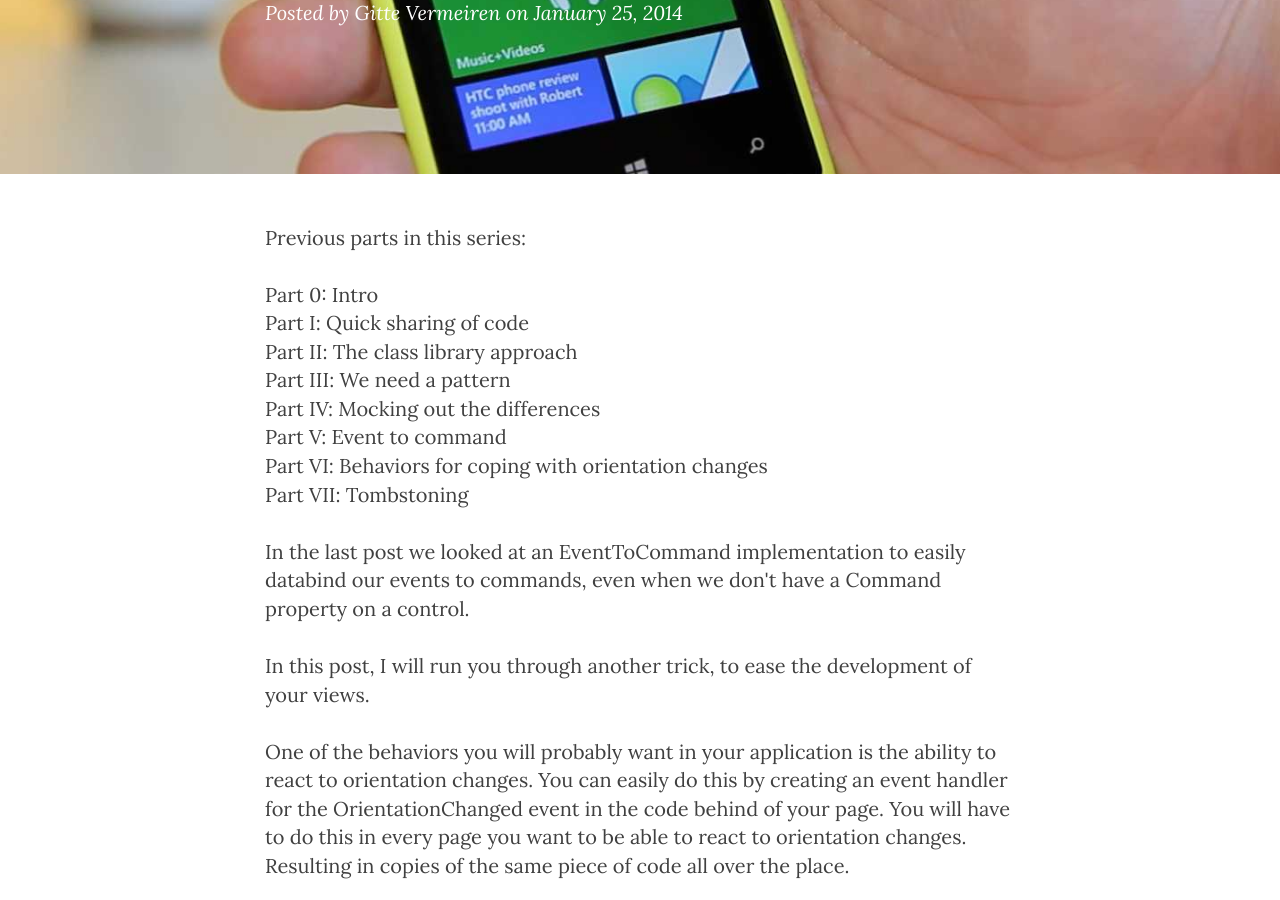
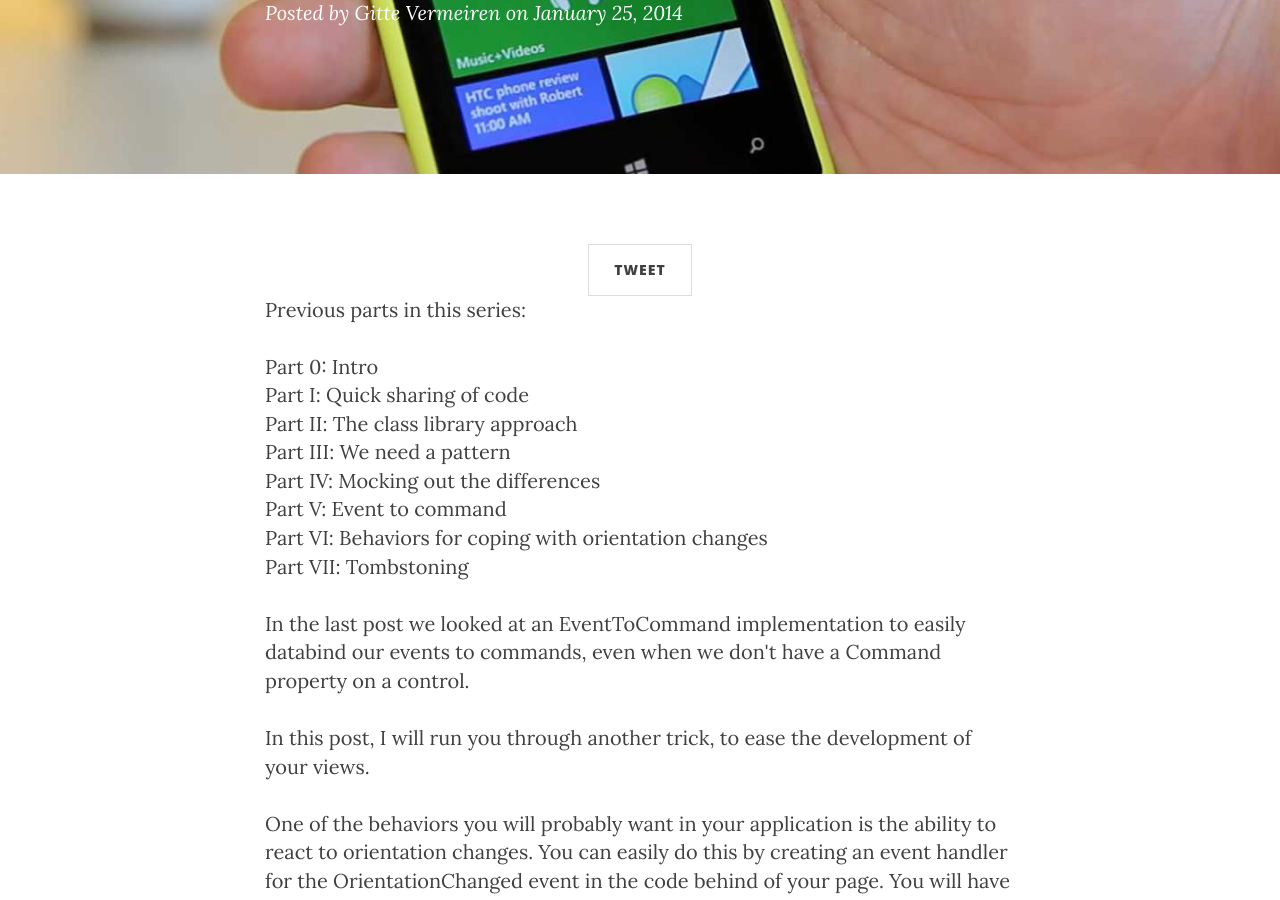
Before and after one commit to vermegi/vermegi.github.io, a Jekyll site: the page built from _posts/2014-01-25-building-cross-platform-solution-for.html, in a window 1280 px wide and 900 px high, scrolled down 456 px. Built offline with Jekyll 4.4.1, drawn with Linux system fonts in a browser that asks for light colours; nearby versions of some CDN libraries; comment, search, counter and statistics services are not loaded.

Commit message:
site title

```diff
--- a/_layouts/post.html
+++ b/_layouts/post.html
@@ -24,6 +24,11 @@
     <div class="container">
         <div class="row">
             <div class="col-lg-8 col-lg-offset-2 col-md-10 col-md-offset-1">
+                <ul class="pager">
+                    <li>
+                        <a href="https://twitter.com/share?ref_src=twsrc%5Etfw" class="twitter-share-button" data-show-count="false">Tweet</a><script async src="https://platform.twitter.com/widgets.js" charset="utf-8"></script>
+                    </li>
+                </ul>
 
 				{{ content }}
 
```
